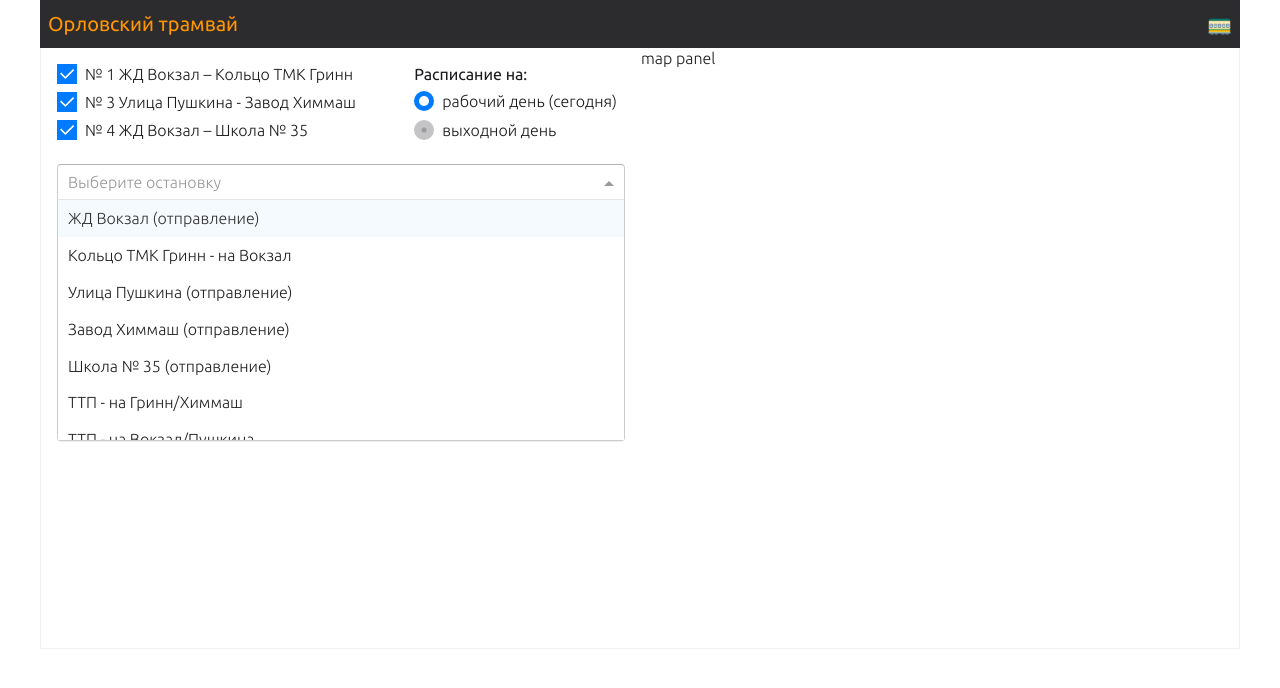
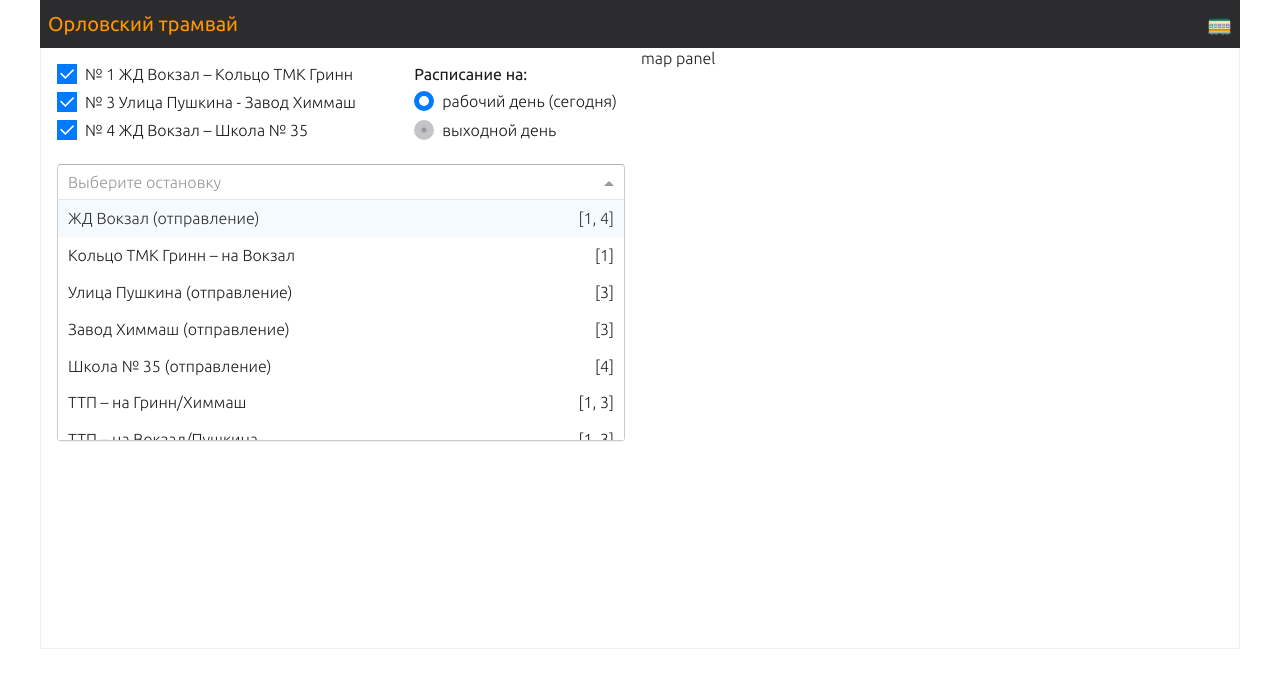
Before and after one commit to denkiril/orel-tramway, an Angular app: page / in a window 1280 px wide. Both pictures are taken after a click on the element 341 px from the left and 180 px from the top of the page. Shown: the top 688 px of the page. Built offline with nearby package versions, Linux system fonts and the light colour scheme.

Commit message:
show routes & filter stations in ng-select

```diff
--- a/src/app/components/main-page/main-page.component.html
+++ b/src/app/components/main-page/main-page.component.html
@@ -34,10 +34,23 @@
   </div>
 
   <ng-select
+    class="custom-select"
     placeholder="Выберите остановку"
-    [items]="stations"
+    [items]="stationsForSelect"
     (change)="changeStation($event)"
-  ></ng-select>
+    bindValue="id"
+    bindLabel="name"
+  >
+    <ng-template ng-option-tmp let-item="item">
+      <span>{{ item.name }}</span>
+      <span>{{ item.routesStr }}</span>
+    </ng-template>
+
+    <ng-template ng-label-tmp let-item="item">
+      <span>{{ item.name }}</span>
+      <span class="routes-str">{{ item.routesStr }}</span>
+    </ng-template>
+  </ng-select>
 
 </div>
 
--- a/src/app/components/main-page/main-page.component.scss
+++ b/src/app/components/main-page/main-page.component.scss
@@ -48,3 +48,12 @@
   font-weight: normal;
   margin-bottom: 6px;
 }
+
+.ng-select.custom-select ::ng-deep .ng-option {
+  display: flex;
+  justify-content: space-between;
+}
+
+.routes-str {
+  margin-left: 16px;
+}
--- a/src/app/components/main-page/main-page.component.ts
+++ b/src/app/components/main-page/main-page.component.ts
@@ -13,17 +13,15 @@ interface Route {
   id: number;
   name: string;
   show?: boolean;
+  stations?: number[];
 }
 
 interface Station {
   id: number;
   name: string;
   start?: boolean;
-}
-
-interface StationForSelect {
-  value: number;
-  label: string;
+  routesIds?: number[];
+  routesStr?: string;
 }
 
 const SCHEDULE_URL = 'assets/data/schedule.json';
@@ -38,12 +36,13 @@ const IS_TODAY = ' (сегодня)';
 })
 export class MainPageComponent implements OnInit {
   routes: Route[] = [];
-  stations: StationForSelect[] = [];
+  stations: Station[] = [];
+  stationsForSelect: Station[] = [];
+  selectedStation: Station | undefined;
   IS_TODAY = IS_TODAY;
   DAY = DAY;
   showDay = DAY.WORKDAY;
   today = DAY.WORKDAY; // TODO определять
-  selectedStation: StationForSelect | undefined;
 
   constructor(private http: HttpClient, private changeDetector: ChangeDetectorRef) {}
 
@@ -60,19 +59,30 @@ export class MainPageComponent implements OnInit {
       .subscribe(
         (result) => {
           console.log('result', result);
+          const routes = result.routes || [];
 
-          this.routes = result.routes?.map((item: Route) => ({
+          this.routes = routes.map((item: Route) => ({
             id: item.id,
             name: item.name,
             show: true
           }));
           console.log('routes', this.routes);
 
-          this.stations = result.stations?.map((item: Station) => ({
-            value: item.id,
-            label: item.name
-          }));
+          this.stations = result.stations?.map((station: Station) => {
+            const newStation = {...station};
+
+            newStation.routesIds = routes
+              .filter((route: Route) => route.stations?.includes(station.id))
+              ?.map((r: Route) => r.id);
+
+            newStation.routesStr = `[${newStation.routesIds?.join(', ')}]`;
+
+            return newStation;
+          });
+
           console.log('stations', this.stations);
+
+          this.prepareStationsForSelect();
 
           this.changeDetector.detectChanges();
         },
@@ -92,9 +102,20 @@ export class MainPageComponent implements OnInit {
     return this.http.get<any>(STATIONS_URL, {headers});
   }
 
+  private prepareStationsForSelect(): void {
+    const routesToShow = this.routes.filter((item: Route) => item.show).map((route) => route.id);
+
+    this.stationsForSelect = this.stations.filter((item: Station) =>
+      item.routesIds?.some((id: number) => routesToShow.includes(id))
+    );
+
+    console.log('stationsForSelect:', this.stationsForSelect);
+  }
+
   changeRouteShow(route: Route): void {
     route.show = !route.show;
     console.log('routes', this.routes);
+    this.prepareStationsForSelect();
   }
 
   changeDayShow(day: DAY): void {
@@ -102,7 +123,7 @@ export class MainPageComponent implements OnInit {
     console.log('showDay', this.showDay);
   }
 
-  changeStation(station: StationForSelect): void {
+  changeStation(station: Station): void {
     console.log('changeStation', station);
   }
 }
--- a/src/assets/data/data.json
+++ b/src/assets/data/data.json
@@ -2,7 +2,7 @@
   {
     "id": 1,
     "name": "ЖД Вокзал – Кольцо ТМК Гринн",
-    "stations": [1, 2],
+    "stations": [1, 2, 6, 7],
     "start_stations": [
       {
         "name": "ЖД Вокзал",
@@ -37,7 +37,7 @@
   {
     "id": 3,
     "name": "Улица Пушкина - Завод Химмаш",
-    "stations": [3, 4],
+    "stations": [3, 4, 6, 7],
     "start_stations": [
       {
         "name": "Улица Пушкина",
--- a/src/assets/data/stations.json
+++ b/src/assets/data/stations.json
@@ -6,7 +6,7 @@
   },
   {
     "id": 2,
-    "name": "Кольцо ТМК Гринн - на Вокзал",
+    "name": "Кольцо ТМК Гринн – на Вокзал",
     "start": true
   },
   {
@@ -26,12 +26,12 @@
   },
   {
     "id": 6,
-    "name": "ТТП - на Гринн/Химмаш",
+    "name": "ТТП – на Гринн/Химмаш",
     "start": true
   },
   {
     "id": 7,
-    "name": "ТТП - на Вокзал/Пушкина",
+    "name": "ТТП – на Вокзал/Пушкина",
     "start": true
   }
 ]
```
Also changed, not shown: src/assets/data/schedule.json (+1 -1 lines).
